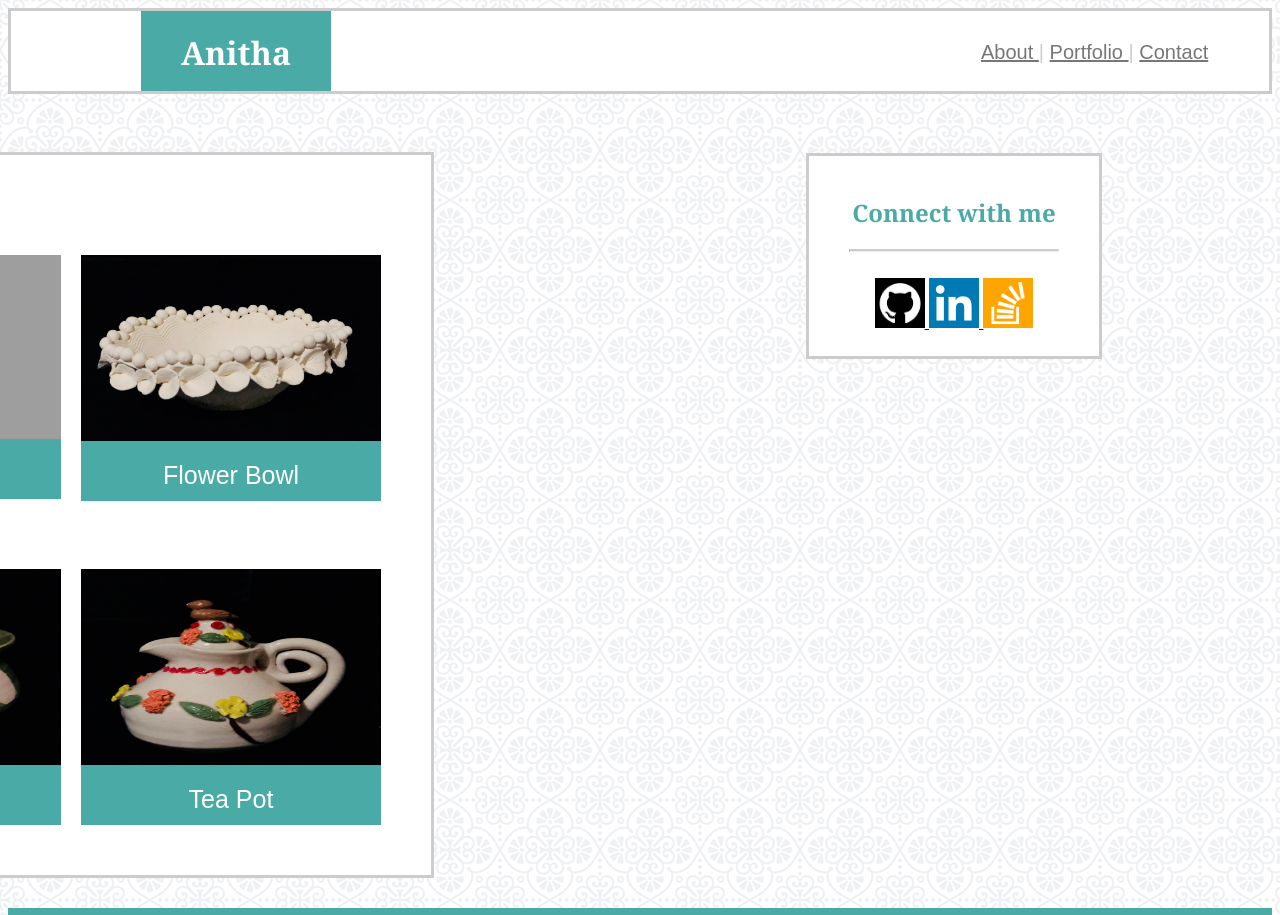
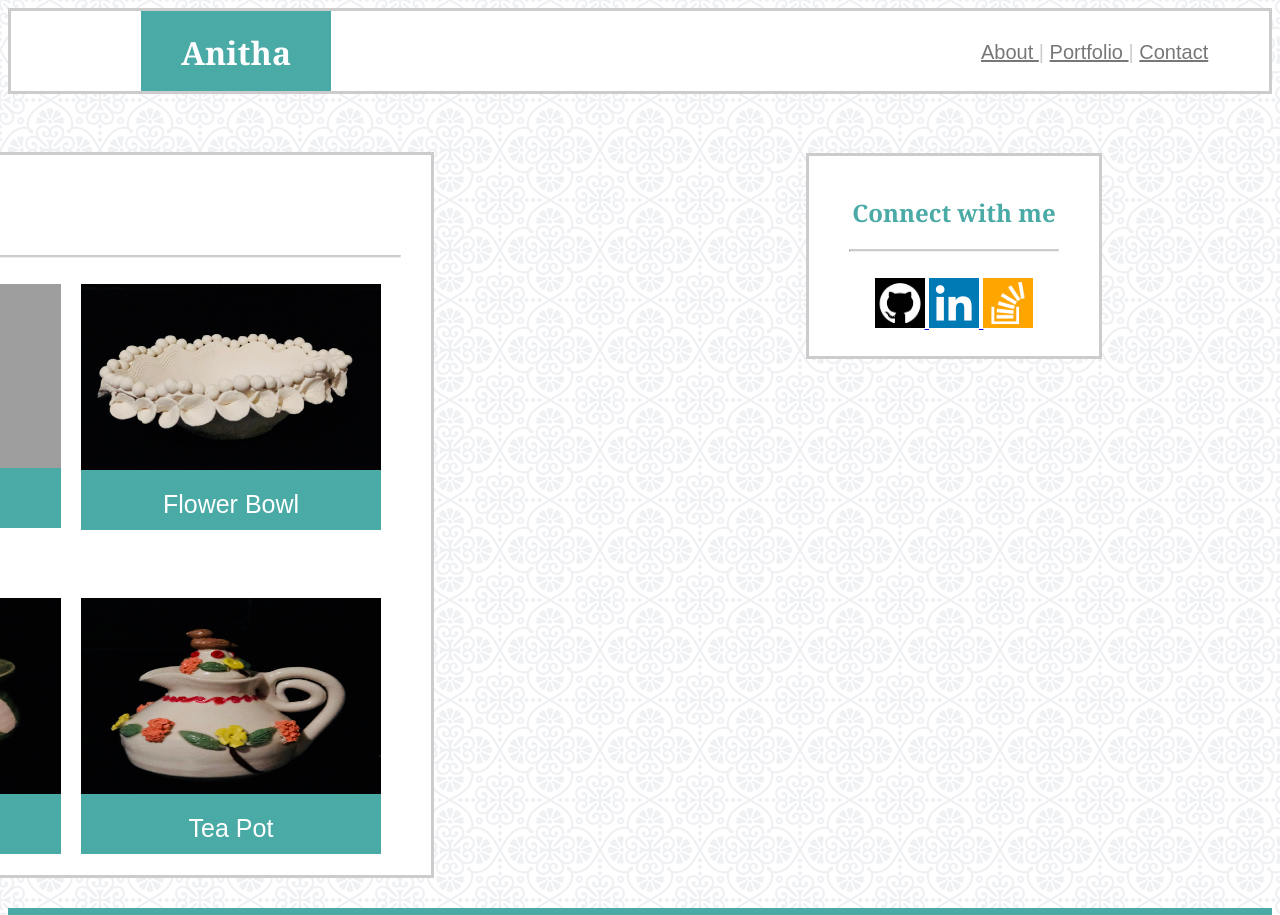
Before and after one commit to anithasunil2008/anithasunil2008.github.io, a plain HTML site: page portfolio.html in a window 1280 px wide. Shown: the top 915 px of the page. Drawn offline with Linux system fonts and the light colour scheme; grey boxes are pictures that could not be loaded.

Commit message:
added hr in portfolio

```diff
--- a/portfolio.html
+++ b/portfolio.html
@@ -19,7 +19,8 @@
 			<h1>
 				Portfolio
 			</h1>
-
+			<hr/ id="hor3">
+			<br>
 				<div class ="img">
 					<img width=300 height=200 src="assets/images/horse.jpg"/>
 					<div id="absolute1">
```
Also changed, not shown: 1 other file.
